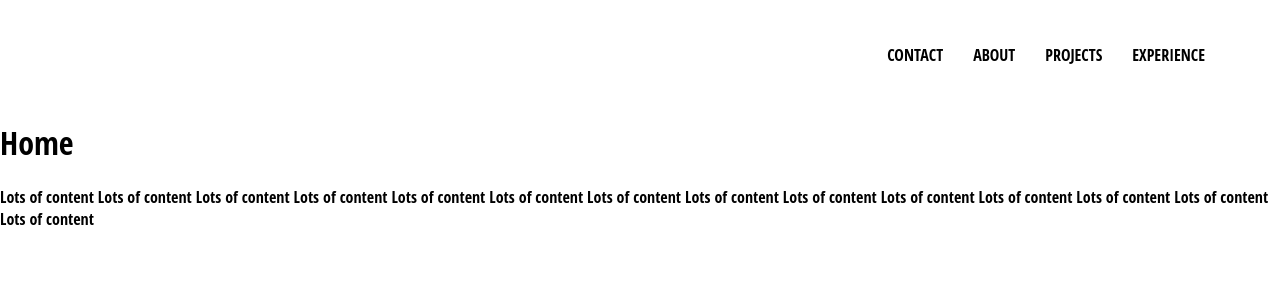
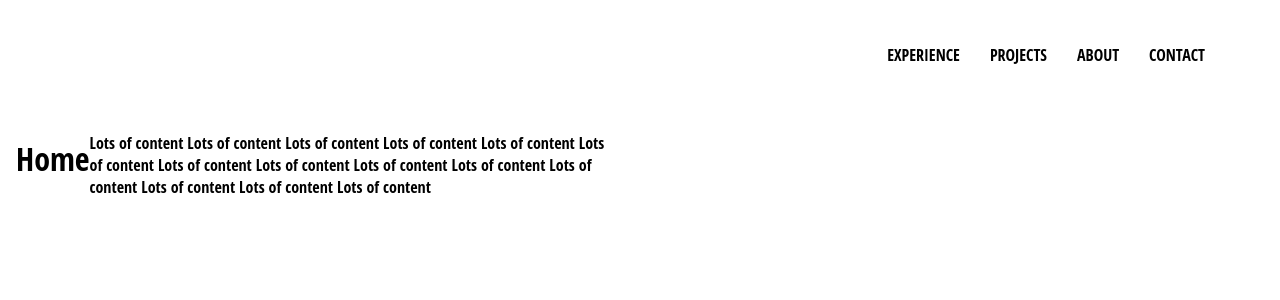
Before and after one commit to bpeterson1663/personal-website, a React (Create React App) app: page / in a window 1280 px wide. Shown: the top 300 px of the page. Built offline with nearby package versions, Linux system fonts and the light colour scheme.

Commit message:
feat(nav): reorganize links and styling changes

```diff
--- a/src/App.css
+++ b/src/App.css
@@ -13,9 +13,13 @@ a {
 }
 .page {
   position: absolute;
+  display: flex;
   top: 100px;
   left: 0;
   right: 0;
+  margin: 16px;
+  max-width: 600px;
+  justify-content: center;
 }
 .fade-enter {
   opacity: 0;
--- a/src/components/header/header.component.tsx
+++ b/src/components/header/header.component.tsx
@@ -7,10 +7,10 @@ const Header = () => (
       <Logo className="logo" />
     </LogoContainer> */}
     <OptionsContainer>
+      <OptionLink to="/experience">EXPERIENCE</OptionLink>
+      <OptionLink to="/projects">PROJECTS</OptionLink>
+      <OptionLink to="/about">ABOUT</OptionLink>
       <OptionLink to="/contact">CONTACT</OptionLink>
-      <OptionLink to="/about">ABOUT</OptionLink>
-      <OptionLink to="/projects">PROJECTS</OptionLink>
-      <OptionLink to="/experience">EXPERIENCE</OptionLink>
     </OptionsContainer>
   </HeaderContainer>
 )
```
